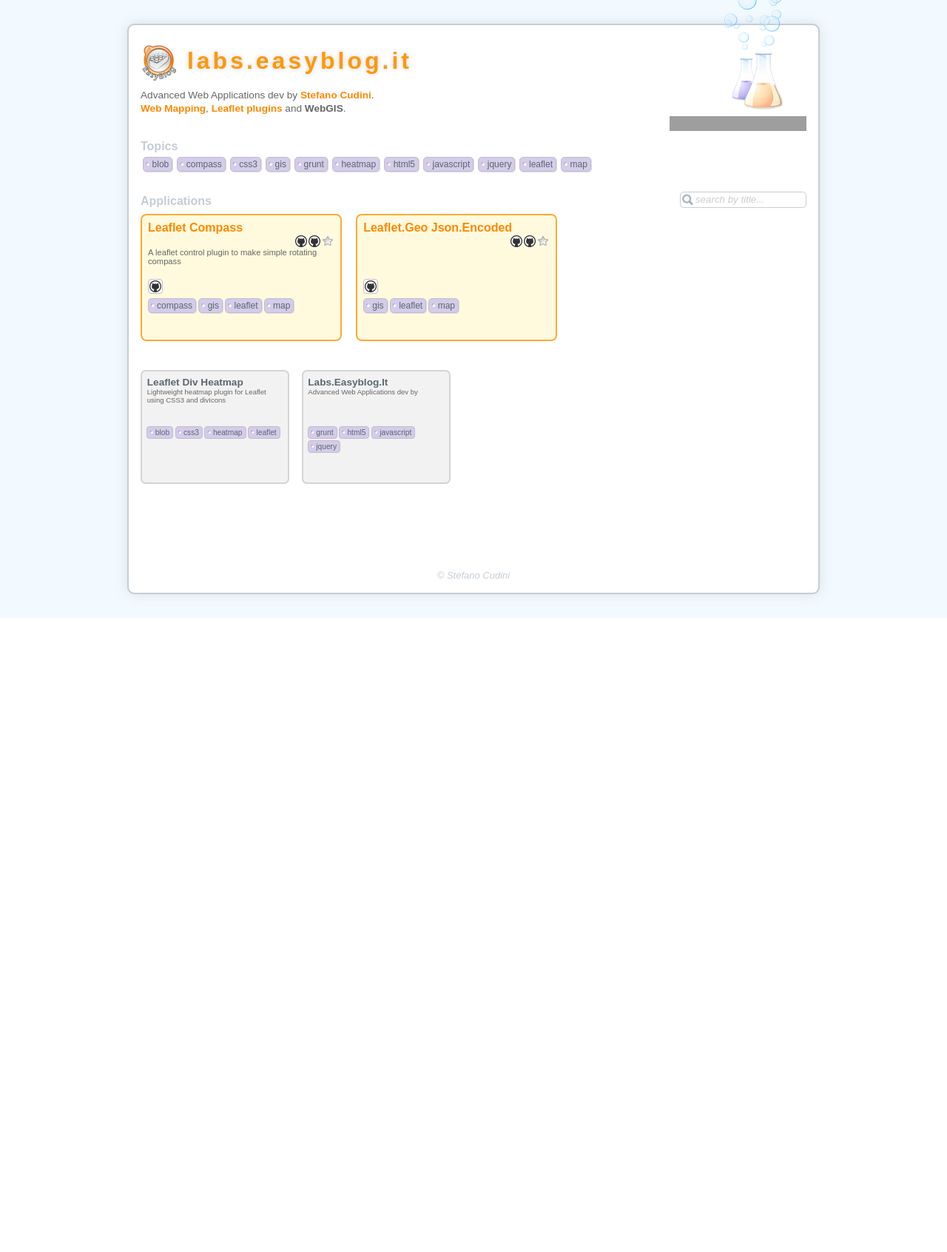
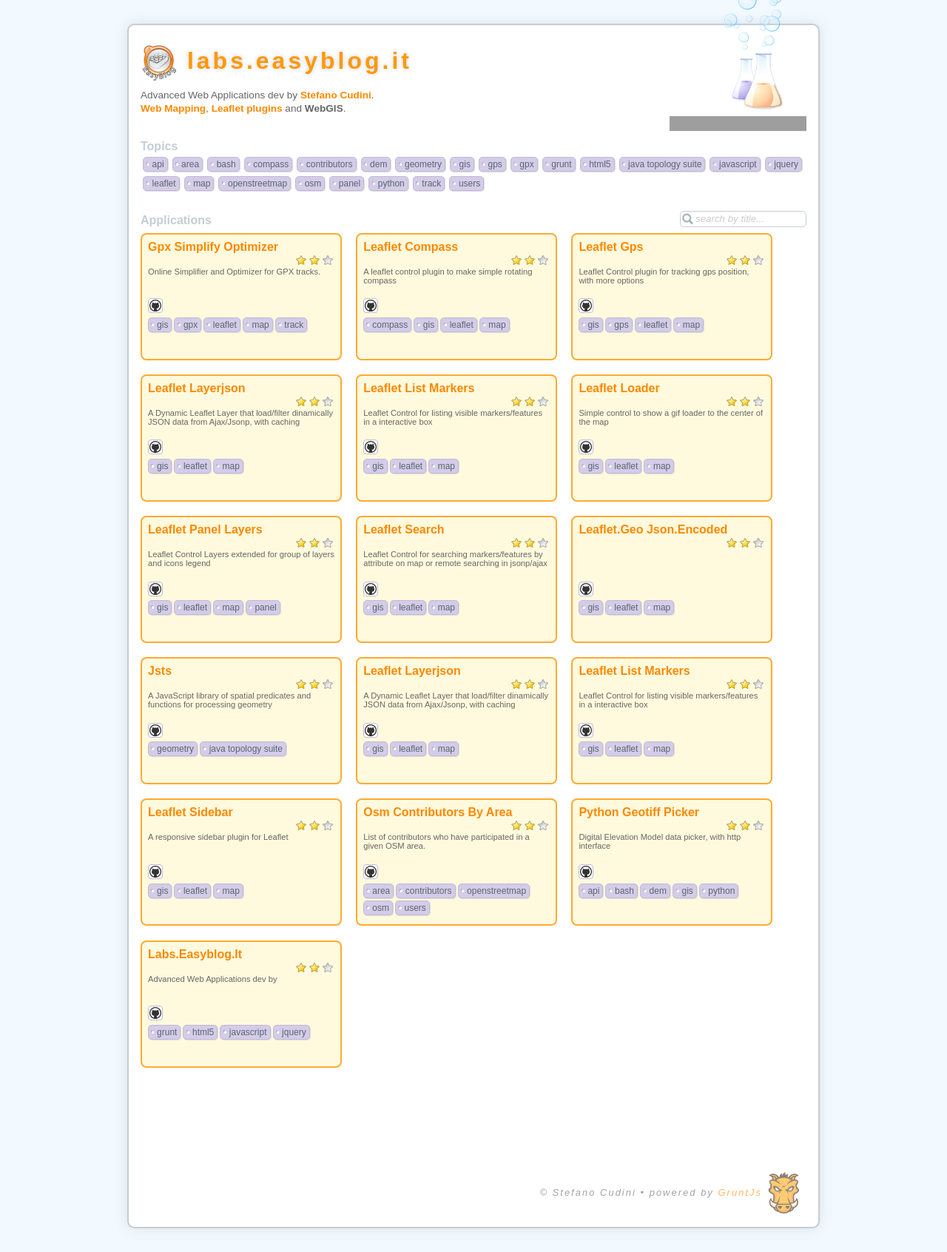
Before and after one commit to stefanocudini/labshub, a PHP site: page / in a window 1280 px wide. Shown: the whole page at 74% size. Before the commit the page ends 835 px from the top, so only its background shows below. Run offline with PHP 8.4, Linux system fonts and the light colour scheme; some libraries are stand-ins or nearby versions; grey boxes are pictures that could not be loaded.

Commit message:
fix allTags glob var

```diff
--- a/index.css
+++ b/index.css
@@ -20,9 +20,15 @@ body {
 #footer {
 	font-style: italic;
 	font-size: small;
-	color: #c5cdd4;
-	text-align: center;
+	text-align: right;
+	letter-spacing: 2px;
+	vertical-align: bottom;
+	line-height: 60px;
 	margin-top: 100px;
+	padding-right: 60px;
+	opacity: 0.6;
+	background: url('grunt.png') no-repeat right top;
+	height: 60px;
 }
 #desc {
 	margin:0 120px 0 0;
--- a/index.html
+++ b/index.html
@@ -27,17 +27,29 @@
 		<h4>Topics</h4>
 		<div id="tags">
 
-			<a class="tag" href="#blob"><b>&bull; </b><span>blob</span></a>
+			<a class="tag" href="#api"><b>&bull; </b><span>api</span></a>
+			<a class="tag" href="#area"><b>&bull; </b><span>area</span></a>
+			<a class="tag" href="#bash"><b>&bull; </b><span>bash</span></a>
 			<a class="tag" href="#compass"><b>&bull; </b><span>compass</span></a>
-			<a class="tag" href="#css3"><b>&bull; </b><span>css3</span></a>
+			<a class="tag" href="#contributors"><b>&bull; </b><span>contributors</span></a>
+			<a class="tag" href="#dem"><b>&bull; </b><span>dem</span></a>
+			<a class="tag" href="#geometry"><b>&bull; </b><span>geometry</span></a>
 			<a class="tag" href="#gis"><b>&bull; </b><span>gis</span></a>
+			<a class="tag" href="#gps"><b>&bull; </b><span>gps</span></a>
+			<a class="tag" href="#gpx"><b>&bull; </b><span>gpx</span></a>
 			<a class="tag" href="#grunt"><b>&bull; </b><span>grunt</span></a>
-			<a class="tag" href="#heatmap"><b>&bull; </b><span>heatmap</span></a>
 			<a class="tag" href="#html5"><b>&bull; </b><span>html5</span></a>
+			<a class="tag" href="#java topology suite"><b>&bull; </b><span>java topology suite</span></a>
 			<a class="tag" href="#javascript"><b>&bull; </b><span>javascript</span></a>
 			<a class="tag" href="#jquery"><b>&bull; </b><span>jquery</span></a>
 			<a class="tag" href="#leaflet"><b>&bull; </b><span>leaflet</span></a>
 			<a class="tag" href="#map"><b>&bull; </b><span>map</span></a>
+			<a class="tag" href="#openstreetmap"><b>&bull; </b><span>openstreetmap</span></a>
+			<a class="tag" href="#osm"><b>&bull; </b><span>osm</span></a>
+			<a class="tag" href="#panel"><b>&bull; </b><span>panel</span></a>
+			<a class="tag" href="#python"><b>&bull; </b><span>python</span></a>
+			<a class="tag" href="#track"><b>&bull; </b><span>track</span></a>
+			<a class="tag" href="#users"><b>&bull; </b><span>users</span></a>
 
 		</div>
 		<br />
@@ -48,71 +60,281 @@
 	<br />
 	<div id="actives">
 
-		<div class="box" data-title="Leaflet compass">
+		<div class="box" data-title="Gpx simplify optimizer" data-tags="gis,gpx,leaflet,map,track">
+			<h5><a href="http://labs.easyblog.it/maps/gpx-simplify-optimizer/">Gpx simplify optimizer</a></h5>
+			<div class="stars" title="complexity">
+				<i class="icon star "></i>
+				<i class="icon star "></i>
+				<i class="icon unstar "></i>
+			</div>
+			<p class="desc">Online Simplifier and Optimizer for GPX tracks.</p>
+			<div class="repos">
+				<a class="icon " target="_blank" href=""></a>
+			</div>
+			<div class="tags">
+				<a class="tag" href="#gis"><b>&bull; </b><span>gis</span></a>
+				<a class="tag" href="#gpx"><b>&bull; </b><span>gpx</span></a>
+				<a class="tag" href="#leaflet"><b>&bull; </b><span>leaflet</span></a>
+				<a class="tag" href="#map"><b>&bull; </b><span>map</span></a>
+				<a class="tag" href="#track"><b>&bull; </b><span>track</span></a>
+			</div>
+		</div>
+		<div class="box" data-title="Leaflet compass" data-tags="compass,gis,leaflet,map">
 			<h5><a href="http://labs.easyblog.it/maps/leaflet-compass/">Leaflet compass</a></h5>
 			<div class="stars" title="complexity">
-				<i class="icon start "></i>
-				<i class="icon start "></i>
+				<i class="icon star "></i>
+				<i class="icon star "></i>
 				<i class="icon unstar "></i>
 			</div>
 			<p class="desc">A leaflet control plugin to make simple rotating compass</p>
 			<div class="repos">
 				<a class="icon " target="_blank" href=""></a>
 			</div>
-			<div class="tags" data-tags="compass,gis,leaflet,map">
+			<div class="tags">
 				<a class="tag" href="#compass"><b>&bull; </b><span>compass</span></a>
 				<a class="tag" href="#gis"><b>&bull; </b><span>gis</span></a>
 				<a class="tag" href="#leaflet"><b>&bull; </b><span>leaflet</span></a>
 				<a class="tag" href="#map"><b>&bull; </b><span>map</span></a>
 			</div>
 		</div>
-		<div class="box" data-title="Leaflet div heatmap">
-			<h5><a href="leaflet-div-heatmap">Leaflet div heatmap</a></h5>
+		<div class="box" data-title="Leaflet gps" data-tags="gis,gps,leaflet,map">
+			<h5><a href="http://labs.easyblog.it/maps/leaflet-gps/">Leaflet gps</a></h5>
 			<div class="stars" title="complexity">
-				<i class="icon start "></i>
-				<i class="icon start "></i>
+				<i class="icon star "></i>
+				<i class="icon star "></i>
 				<i class="icon unstar "></i>
 			</div>
-			<p class="desc">Lightweight heatmap plugin for Leaflet using CSS3 and divIcons</p>
+			<p class="desc">Leaflet Control plugin for tracking gps position, with more options</p>
 			<div class="repos">
 				<a class="icon " target="_blank" href=""></a>
 			</div>
-			<div class="tags" data-tags="blob,css3,heatmap,leaflet">
-				<a class="tag" href="#blob"><b>&bull; </b><span>blob</span></a>
-				<a class="tag" href="#css3"><b>&bull; </b><span>css3</span></a>
-				<a class="tag" href="#heatmap"><b>&bull; </b><span>heatmap</span></a>
+			<div class="tags">
+				<a class="tag" href="#gis"><b>&bull; </b><span>gis</span></a>
+				<a class="tag" href="#gps"><b>&bull; </b><span>gps</span></a>
 				<a class="tag" href="#leaflet"><b>&bull; </b><span>leaflet</span></a>
+				<a class="tag" href="#map"><b>&bull; </b><span>map</span></a>
 			</div>
 		</div>
-		<div class="box" data-title="Leaflet.geo json.encoded">
+		<div class="box" data-title="Leaflet layerjson" data-tags="gis,leaflet,map">
+			<h5><a href="http://labs.easyblog.it/maps/leaflet-layerjson/">Leaflet layerjson</a></h5>
+			<div class="stars" title="complexity">
+				<i class="icon star "></i>
+				<i class="icon star "></i>
+				<i class="icon unstar "></i>
+			</div>
+			<p class="desc">A Dynamic Leaflet Layer that load/filter dinamically JSON data from Ajax/Jsonp, with caching</p>
+			<div class="repos">
+				<a class="icon " target="_blank" href=""></a>
+			</div>
+			<div class="tags">
+				<a class="tag" href="#gis"><b>&bull; </b><span>gis</span></a>
+				<a class="tag" href="#leaflet"><b>&bull; </b><span>leaflet</span></a>
+				<a class="tag" href="#map"><b>&bull; </b><span>map</span></a>
+			</div>
+		</div>
+		<div class="box" data-title="Leaflet list markers" data-tags="gis,leaflet,map">
+			<h5><a href="http://labs.easyblog.it/maps/leaflet-list-markers/">Leaflet list markers</a></h5>
+			<div class="stars" title="complexity">
+				<i class="icon star "></i>
+				<i class="icon star "></i>
+				<i class="icon unstar "></i>
+			</div>
+			<p class="desc">Leaflet Control for listing visible markers/features in a interactive box</p>
+			<div class="repos">
+				<a class="icon " target="_blank" href=""></a>
+			</div>
+			<div class="tags">
+				<a class="tag" href="#gis"><b>&bull; </b><span>gis</span></a>
+				<a class="tag" href="#leaflet"><b>&bull; </b><span>leaflet</span></a>
+				<a class="tag" href="#map"><b>&bull; </b><span>map</span></a>
+			</div>
+		</div>
+		<div class="box" data-title="Leaflet loader" data-tags="gis,leaflet,map">
+			<h5><a href="http://labs.easyblog.it/maps/leaflet-loader/">Leaflet loader</a></h5>
+			<div class="stars" title="complexity">
+				<i class="icon star "></i>
+				<i class="icon star "></i>
+				<i class="icon unstar "></i>
+			</div>
+			<p class="desc">Simple control to show a gif loader to the center of the map</p>
+			<div class="repos">
+				<a class="icon " target="_blank" href=""></a>
+			</div>
+			<div class="tags">
+				<a class="tag" href="#gis"><b>&bull; </b><span>gis</span></a>
+				<a class="tag" href="#leaflet"><b>&bull; </b><span>leaflet</span></a>
+				<a class="tag" href="#map"><b>&bull; </b><span>map</span></a>
+			</div>
+		</div>
+		<div class="box" data-title="Leaflet panel layers" data-tags="gis,leaflet,map,panel">
+			<h5><a href="http://labs.easyblog.it/maps/leaflet-panel-layers/">Leaflet panel layers</a></h5>
+			<div class="stars" title="complexity">
+				<i class="icon star "></i>
+				<i class="icon star "></i>
+				<i class="icon unstar "></i>
+			</div>
+			<p class="desc">Leaflet Control Layers extended for group of layers and icons legend</p>
+			<div class="repos">
+				<a class="icon " target="_blank" href=""></a>
+			</div>
+			<div class="tags">
+				<a class="tag" href="#gis"><b>&bull; </b><span>gis</span></a>
+				<a class="tag" href="#leaflet"><b>&bull; </b><span>leaflet</span></a>
+				<a class="tag" href="#map"><b>&bull; </b><span>map</span></a>
+				<a class="tag" href="#panel"><b>&bull; </b><span>panel</span></a>
+			</div>
+		</div>
+		<div class="box" data-title="Leaflet search" data-tags="gis,leaflet,map">
+			<h5><a href="http://labs.easyblog.it/maps/leaflet-search/">Leaflet search</a></h5>
+			<div class="stars" title="complexity">
+				<i class="icon star "></i>
+				<i class="icon star "></i>
+				<i class="icon unstar "></i>
+			</div>
+			<p class="desc">Leaflet Control for searching markers/features by attribute on map or remote searching in jsonp/ajax</p>
+			<div class="repos">
+				<a class="icon " target="_blank" href=""></a>
+			</div>
+			<div class="tags">
+				<a class="tag" href="#gis"><b>&bull; </b><span>gis</span></a>
+				<a class="tag" href="#leaflet"><b>&bull; </b><span>leaflet</span></a>
+				<a class="tag" href="#map"><b>&bull; </b><span>map</span></a>
+			</div>
+		</div>
+		<div class="box" data-title="Leaflet.geo json.encoded" data-tags="gis,leaflet,map">
 			<h5><a href="http://geobricks.org/">Leaflet.geo json.encoded</a></h5>
 			<div class="stars" title="complexity">
-				<i class="icon start "></i>
-				<i class="icon start "></i>
+				<i class="icon star "></i>
+				<i class="icon star "></i>
 				<i class="icon unstar "></i>
 			</div>
 			<p class="desc"></p>
 			<div class="repos">
 				<a class="icon " target="_blank" href=""></a>
 			</div>
-			<div class="tags" data-tags="gis,leaflet,map">
+			<div class="tags">
 				<a class="tag" href="#gis"><b>&bull; </b><span>gis</span></a>
 				<a class="tag" href="#leaflet"><b>&bull; </b><span>leaflet</span></a>
 				<a class="tag" href="#map"><b>&bull; </b><span>map</span></a>
 			</div>
 		</div>
-		<div class="box" data-title="Labs.easyblog.it">
+		<div class="box" data-title="Jsts" data-tags="geometry,java topology suite">
+			<h5><a href="jsts">Jsts</a></h5>
+			<div class="stars" title="complexity">
+				<i class="icon star "></i>
+				<i class="icon star "></i>
+				<i class="icon unstar "></i>
+			</div>
+			<p class="desc">A JavaScript library of spatial predicates and functions for processing geometry</p>
+			<div class="repos">
+				<a class="icon " target="_blank" href=""></a>
+			</div>
+			<div class="tags">
+				<a class="tag" href="#geometry"><b>&bull; </b><span>geometry</span></a>
+				<a class="tag" href="#java topology suite"><b>&bull; </b><span>java topology suite</span></a>
+			</div>
+		</div>
+		<div class="box" data-title="Leaflet layerjson" data-tags="gis,leaflet,map">
+			<h5><a href="http://labs.easyblog.it/maps/leaflet-layerjson/">Leaflet layerjson</a></h5>
+			<div class="stars" title="complexity">
+				<i class="icon star "></i>
+				<i class="icon star "></i>
+				<i class="icon unstar "></i>
+			</div>
+			<p class="desc">A Dynamic Leaflet Layer that load/filter dinamically JSON data from Ajax/Jsonp, with caching</p>
+			<div class="repos">
+				<a class="icon " target="_blank" href=""></a>
+			</div>
+			<div class="tags">
+				<a class="tag" href="#gis"><b>&bull; </b><span>gis</span></a>
+				<a class="tag" href="#leaflet"><b>&bull; </b><span>leaflet</span></a>
+				<a class="tag" href="#map"><b>&bull; </b><span>map</span></a>
+			</div>
+		</div>
+		<div class="box" data-title="Leaflet list markers" data-tags="gis,leaflet,map">
+			<h5><a href="http://labs.easyblog.it/maps/leaflet-list-markers/">Leaflet list markers</a></h5>
+			<div class="stars" title="complexity">
+				<i class="icon star "></i>
+				<i class="icon star "></i>
+				<i class="icon unstar "></i>
+			</div>
+			<p class="desc">Leaflet Control for listing visible markers/features in a interactive box</p>
+			<div class="repos">
+				<a class="icon " target="_blank" href=""></a>
+			</div>
+			<div class="tags">
+				<a class="tag" href="#gis"><b>&bull; </b><span>gis</span></a>
+				<a class="tag" href="#leaflet"><b>&bull; </b><span>leaflet</span></a>
+				<a class="tag" href="#map"><b>&bull; </b><span>map</span></a>
+			</div>
+		</div>
+		<div class="box" data-title="Leaflet sidebar" data-tags="gis,leaflet,map">
+			<h5><a href="https://github.com/turbo87/leaflet-sidebar">Leaflet sidebar</a></h5>
+			<div class="stars" title="complexity">
+				<i class="icon star "></i>
+				<i class="icon star "></i>
+				<i class="icon unstar "></i>
+			</div>
+			<p class="desc">A responsive sidebar plugin for Leaflet</p>
+			<div class="repos">
+				<a class="icon " target="_blank" href=""></a>
+			</div>
+			<div class="tags">
+				<a class="tag" href="#gis"><b>&bull; </b><span>gis</span></a>
+				<a class="tag" href="#leaflet"><b>&bull; </b><span>leaflet</span></a>
+				<a class="tag" href="#map"><b>&bull; </b><span>map</span></a>
+			</div>
+		</div>
+		<div class="box" data-title="Osm contributors by area" data-tags="area,contributors,openstreetmap,osm,users">
+			<h5><a href="http://labs.easyblog.it/maps/osm-contributors-by-area/">Osm contributors by area</a></h5>
+			<div class="stars" title="complexity">
+				<i class="icon star "></i>
+				<i class="icon star "></i>
+				<i class="icon unstar "></i>
+			</div>
+			<p class="desc">List of contributors who have participated in a given OSM area.</p>
+			<div class="repos">
+				<a class="icon " target="_blank" href=""></a>
+			</div>
+			<div class="tags">
+				<a class="tag" href="#area"><b>&bull; </b><span>area</span></a>
+				<a class="tag" href="#contributors"><b>&bull; </b><span>contributors</span></a>
+				<a class="tag" href="#openstreetmap"><b>&bull; </b><span>openstreetmap</span></a>
+				<a class="tag" href="#osm"><b>&bull; </b><span>osm</span></a>
+				<a class="tag" href="#users"><b>&bull; </b><span>users</span></a>
+			</div>
+		</div>
+		<div class="box" data-title="Python geotiff picker" data-tags="api,bash,dem,gis,python">
+			<h5><a href="http://labs.easyblog.it/python-geotiff-picker/">Python geotiff picker</a></h5>
+			<div class="stars" title="complexity">
+				<i class="icon star "></i>
+				<i class="icon star "></i>
+				<i class="icon unstar "></i>
+			</div>
+			<p class="desc">Digital Elevation Model data picker, with http interface</p>
+			<div class="repos">
+				<a class="icon " target="_blank" href=""></a>
+			</div>
+			<div class="tags">
+				<a class="tag" href="#api"><b>&bull; </b><span>api</span></a>
+				<a class="tag" href="#bash"><b>&bull; </b><span>bash</span></a>
+				<a class="tag" href="#dem"><b>&bull; </b><span>dem</span></a>
+				<a class="tag" href="#gis"><b>&bull; </b><span>gis</span></a>
+				<a class="tag" href="#python"><b>&bull; </b><span>python</span></a>
+			</div>
+		</div>
+		<div class="box" data-title="Labs.easyblog.it" data-tags="grunt,html5,javascript,jquery">
 			<h5><a href="http://labs.easyblog.it/">Labs.easyblog.it</a></h5>
 			<div class="stars" title="complexity">
-				<i class="icon start "></i>
-				<i class="icon start "></i>
+				<i class="icon star "></i>
+				<i class="icon star "></i>
 				<i class="icon unstar "></i>
 			</div>
 			<p class="desc">Advanced Web Applications dev by</p>
 			<div class="repos">
 				<a class="icon " target="_blank" href=""></a>
 			</div>
-			<div class="tags" data-tags="grunt,html5,javascript,jquery">
+			<div class="tags">
 				<a class="tag" href="#grunt"><b>&bull; </b><span>grunt</span></a>
 				<a class="tag" href="#html5"><b>&bull; </b><span>html5</span></a>
 				<a class="tag" href="#javascript"><b>&bull; </b><span>javascript</span></a>
@@ -122,13 +344,13 @@
 
 	</div>
 
-	<div id="deactives">
-	</div>
-	<div id="footer">&copy; Stefano Cudini</div>
+	<div id="deactives"></div>
+
+	<div id="footer">&copy; Stefano Cudini &bull; powered by <a href="http://gruntjs.com/" target="_blank">GruntJs</a></div>
 </div>
 
 <script>
-	var allTags = ["blob","compass","css3","gis","grunt","heatmap","html5","javascript","jquery","leaflet","map"];
+	var allTags = {"api":0,"area":0,"bash":0,"compass":0,"contributors":0,"dem":0,"geometry":0,"gis":0,"gps":0,"gpx":0,"grunt":0,"html5":0,"java topology suite":0,"javascript":0,"jquery":0,"leaflet":0,"map":0,"openstreetmap":0,"osm":0,"panel":0,"python":0,"track":0,"users":0};
 </script>
 <script src="node_modules/jquery/dist/jquery.min.js"></script>
 <script src="index.js"></script>
--- a/index.js
+++ b/index.js
@@ -20,7 +20,7 @@ $(function() {
 		allTagsFalse = allFalse;
 	}
 
-	function filterBox(box$,active)
+	function filterBox(box$, active)
 	{
 		if(active)
 		{
@@ -36,11 +36,11 @@ $(function() {
 	{
 		boxes$.each(function() {
 
-			var boxTags = $(this).children('.tags').data('tags').split(',');
+			var boxTags = $(this).data('tags').split(',');
 			//i tags del box
 
 			var active = false;
-			for(t in boxTags)
+			for(var t in boxTags)
 				if(allTags[boxTags[t]])
 					active = true;
 				//se il tag e' tra quell attivi show=true senno show RIMANE INVARIATO al valore precedente
@@ -48,7 +48,7 @@ $(function() {
 			if(allTagsFalse)	//se tutti i tags sono disattivi non filtra nulla! e li mostra tutti
 				active = true;
 
-			filterBox($(this),active);
+			filterBox($(this), active);
 
 		});//*/
 	}
```
Also changed, not shown: Gruntfile.js (+9 -3 lines), index.tmpl.html (+6 -6 lines), package.json (+42 -81 lines), sitemap.xml (deleted, +0 -33 lines), grunt.png (added).
